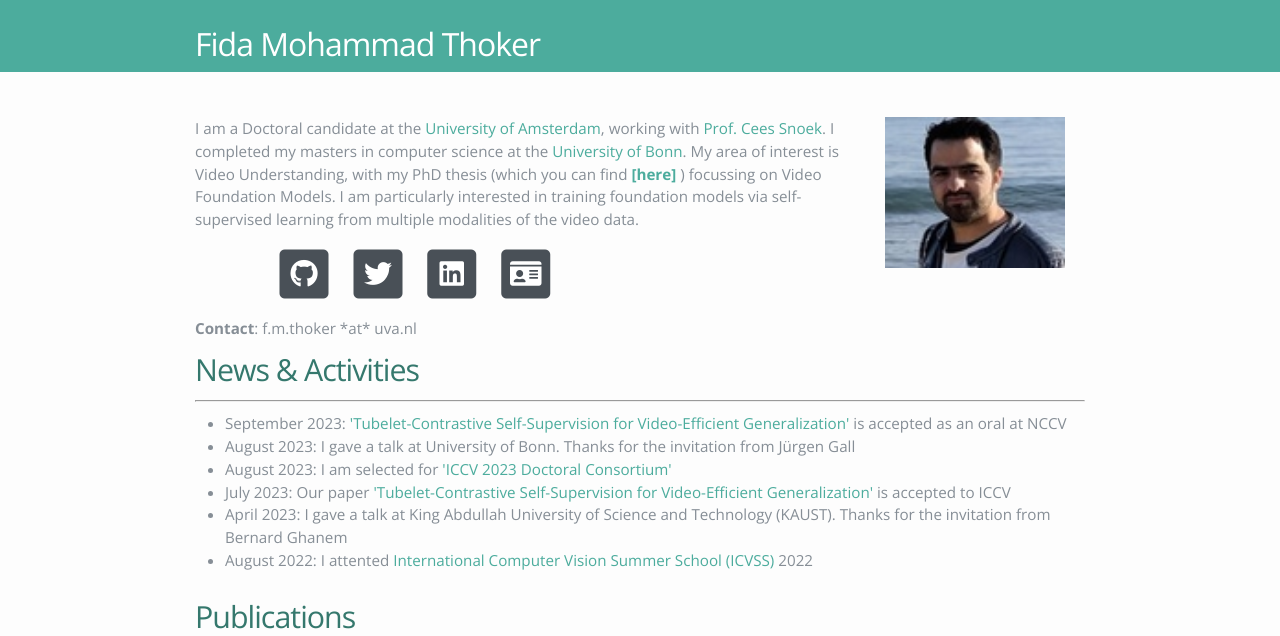
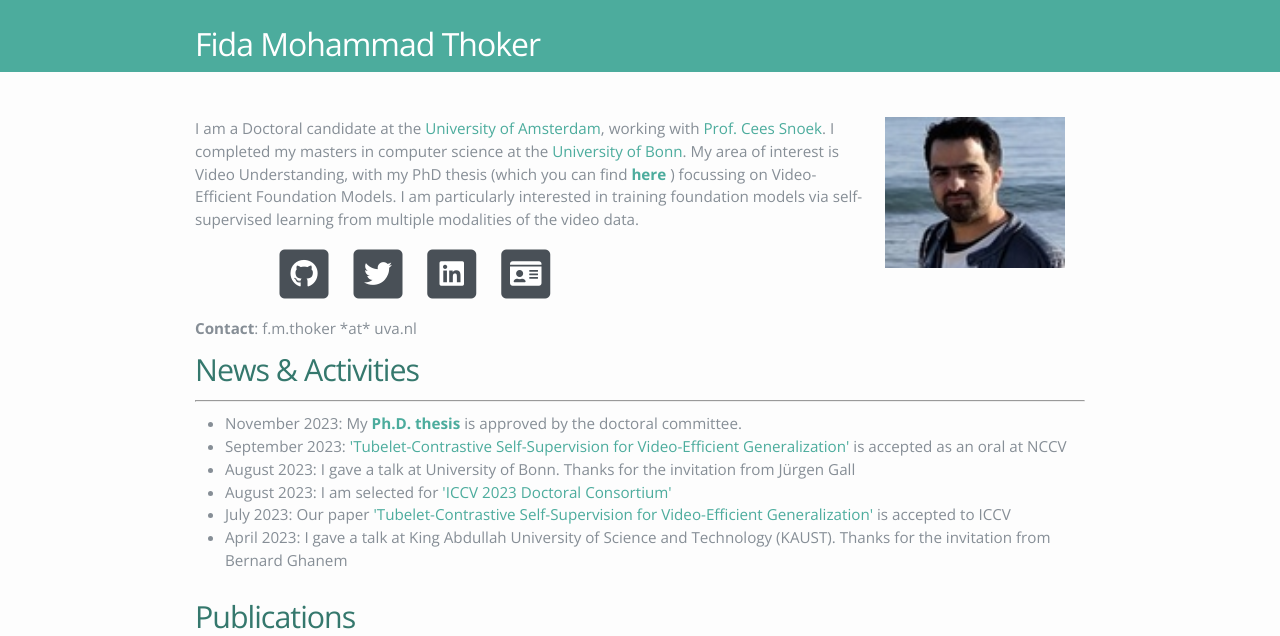
Before and after one commit to fmthoker/fmthoker.github.io, a website: page index.html in a window 1280 px wide. Shown: the top 636 px of the page. Drawn offline with nearby package versions, Linux system fonts and the light colour scheme; some icons are missing; a web font is replaced by a local one.

Commit message:
update index

```diff
--- a/index.html
+++ b/index.html
@@ -85,7 +85,7 @@
         <p><img src="img/profile.jpg" style="width: 180px; float: right" hspace="20" /></p>
 
         <p>I am a Doctoral candidate at the <a href="https://www.uva.nl/en?cb">University of Amsterdam</a>, working with <a href="http://www.ceessnoek.info/">Prof. Cees Snoek</a>.
-         I completed my masters in computer science at the <a href="https://www.uni-bonn.de/en/university">University of Bonn</a>. My area of interest is Video Understanding, with my PhD thesis (which you can find <strong> <a href="pdfs/colored_digital_thesis_final.pdf">[here]</a> </strong>) focussing on Video Foundation Models. I am particularly interested in training foundation models via self-supervised learning from multiple modalities of the video data. </p>
+         I completed my masters in computer science at the <a href="https://www.uni-bonn.de/en/university">University of Bonn</a>. My area of interest is Video Understanding, with my PhD thesis (which you can find <strong> <a href="pdfs/colored_digital_thesis_final.pdf">here</a> </strong>) focussing on Video-Efficient Foundation Models. I am particularly interested in training foundation models via self-supervised learning from multiple modalities of the video data. </p>
 
 <!-- Icons from fontawesome (Make less ugly later) -->
 <ul class="list-inline list-social-icons mb-0">
@@ -139,6 +139,7 @@
 
 <div class="container"> <div class="events">
     <ul>
+        <li> November 2023: My <strong> <a href="pdfs/colored_digital_thesis_final.pdf">Ph.D. thesis </a> </strong> is approved by the doctoral committee.
         <li> September 2023: <a href="https://arxiv.org/abs/2303.11003">'Tubelet-Contrastive Self-Supervision for Video-Efficient Generalization'</a> is accepted as an oral at NCCV
         <li> August 2023: I gave a talk at  University of Bonn. Thanks for the invitation from Jürgen Gall </a>
         <li> August 2023: I am selected for <a href="https://iccv2023.thecvf.com/call.for.participation-363200-2-30-32.php">'ICCV 2023 Doctoral Consortium'</a>
```
Also changed, not shown: 1 other file.
